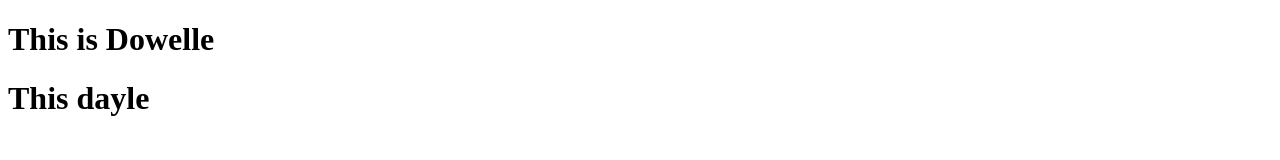
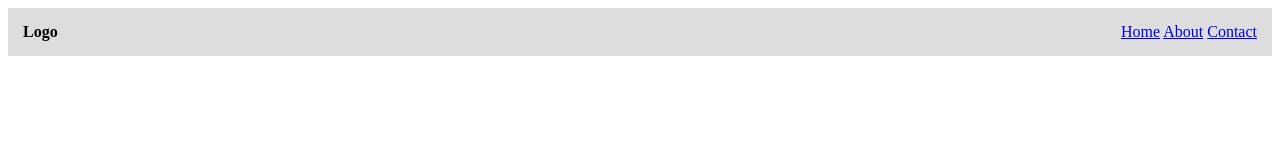
Before and after one commit to DowelleDayleMon/CS1A, a plain HTML site: page index.html in a window 1280 px wide. Drawn offline with Linux system fonts and the light colour scheme.

Commit message:
added navigaton

```diff
--- a/index.html
+++ b/index.html
@@ -1,13 +1,21 @@
 <!DOCTYPE html>
 <html lang="en">
+
 <head>
     <meta charset="UTF-8">
     <meta name="viewport" content="width=device-width, initial-scale=1.0">
     <title>Document</title>
 </head>
+
 <body>
-    <h1>This is Dowelle</h1>
-    <h1>This dayle</h1>
-    <!--lupit-->
+    <nav style="display:flex;justify-content:space-between;flex-wrap:wrap;padding:15px;background:#ddd">
+        <b>Logo</b>
+        <div>
+            <a href="#">Home</a>
+            <a href="#">About</a>
+            <a href="#">Contact</a>
+        </div>
+    </nav>
 </body>
+
 </html>
```
